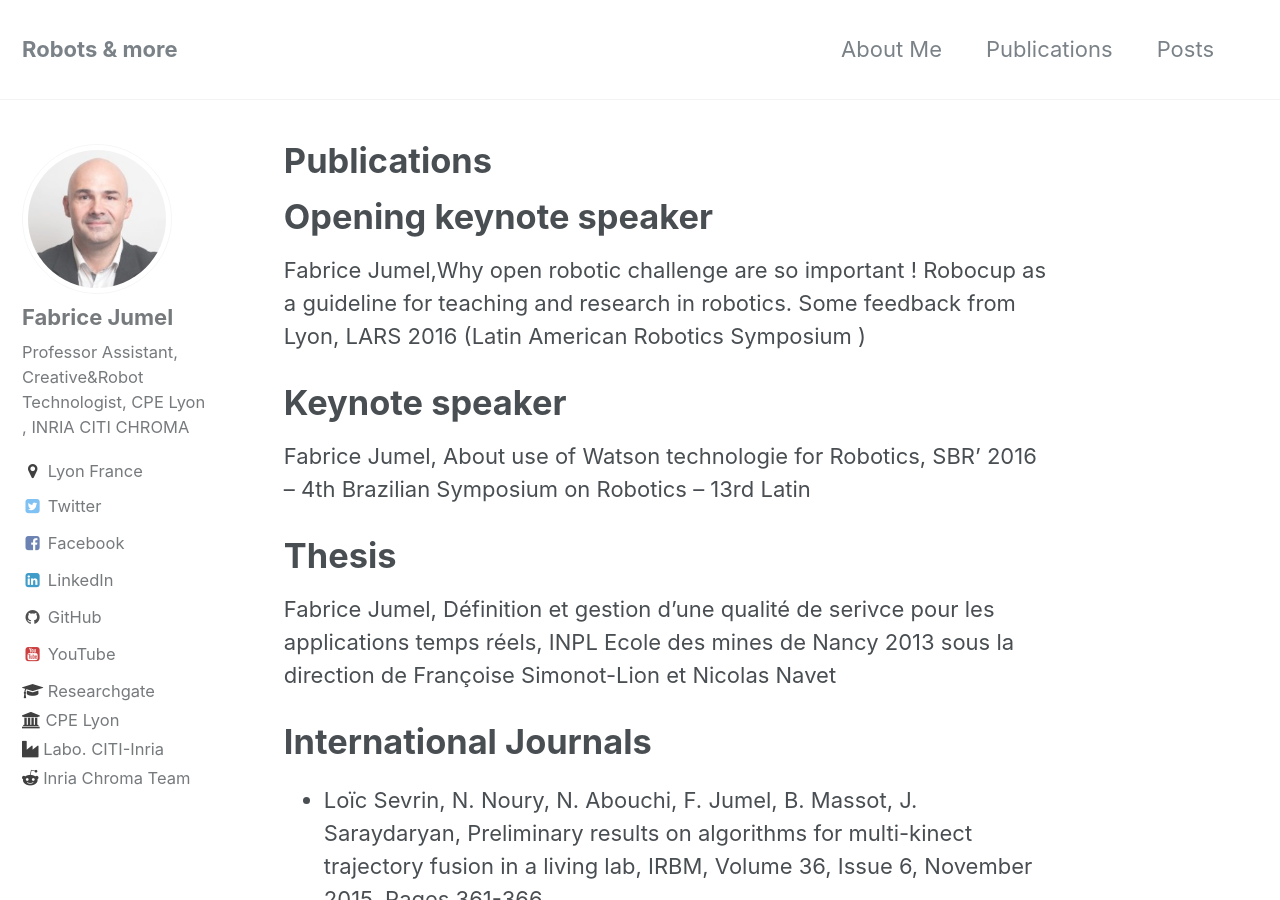
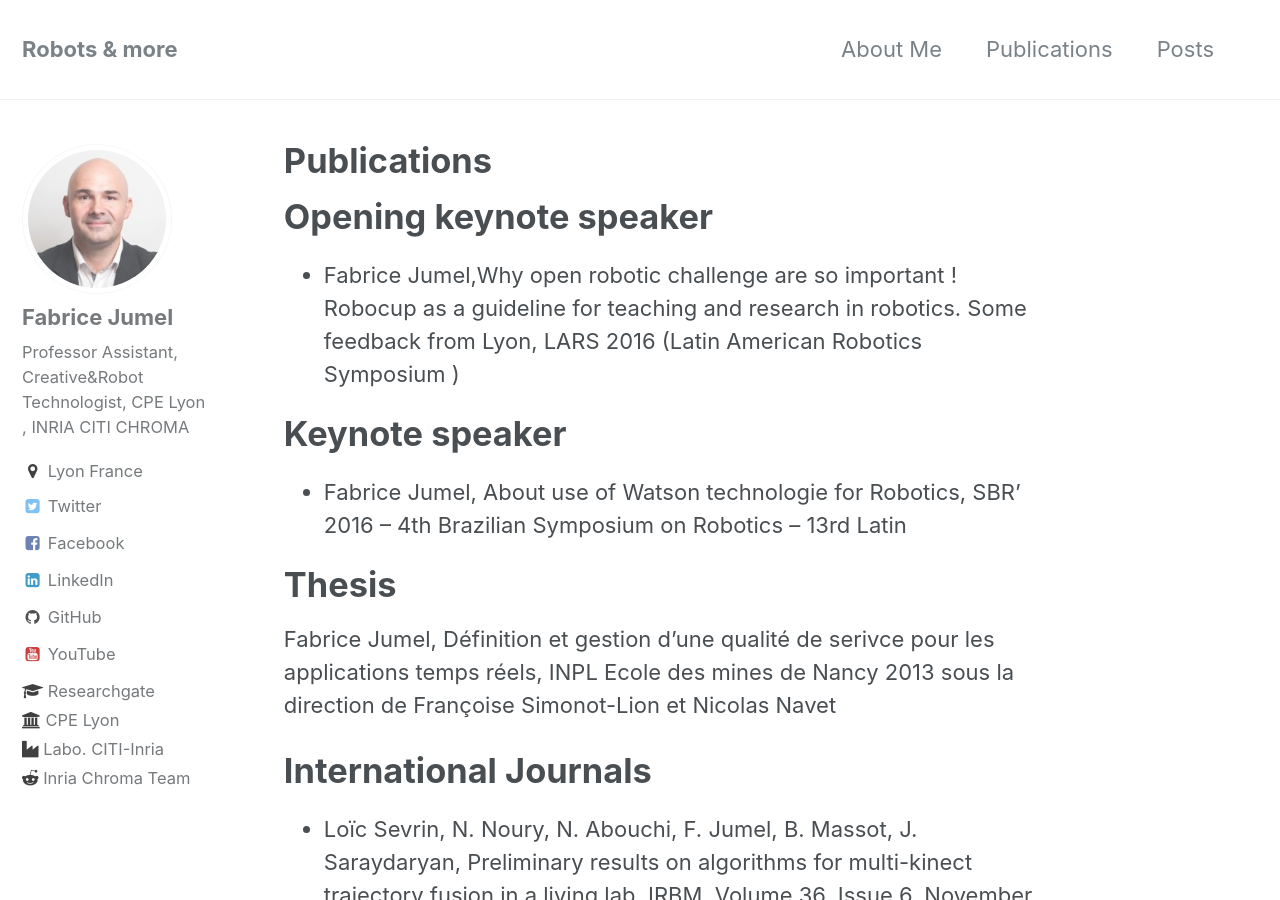
Before and after one commit to fabricejumel/fabricejumel.github.io, a Jekyll site: the page built from _pages/Publications.md, in a window 1280 px wide and 900 px high. Built offline with Jekyll 4.4.1, drawn with Linux system fonts in a browser that asks for light colours.

```diff
--- a/_pages/Publications.md
+++ b/_pages/Publications.md
@@ -5,11 +5,11 @@ title: "Publications"
 
 Opening keynote speaker
 ======
-Fabrice Jumel,Why open robotic challenge are so important ! Robocup as a guideline for teaching and research in robotics. Some feedback from Lyon, LARS 2016 (Latin American Robotics Symposium )
+* Fabrice Jumel,Why open robotic challenge are so important ! Robocup as a guideline for teaching and research in robotics. Some feedback from Lyon, LARS 2016 (Latin American Robotics Symposium )
 
 Keynote speaker
 ======
-Fabrice Jumel, About use of Watson technologie for Robotics, SBR' 2016 – 4th Brazilian Symposium on Robotics – 13rd Latin
+* Fabrice Jumel, About use of Watson technologie for Robotics, SBR' 2016 – 4th Brazilian Symposium on Robotics – 13rd Latin
 
 Thesis
 ======
```
